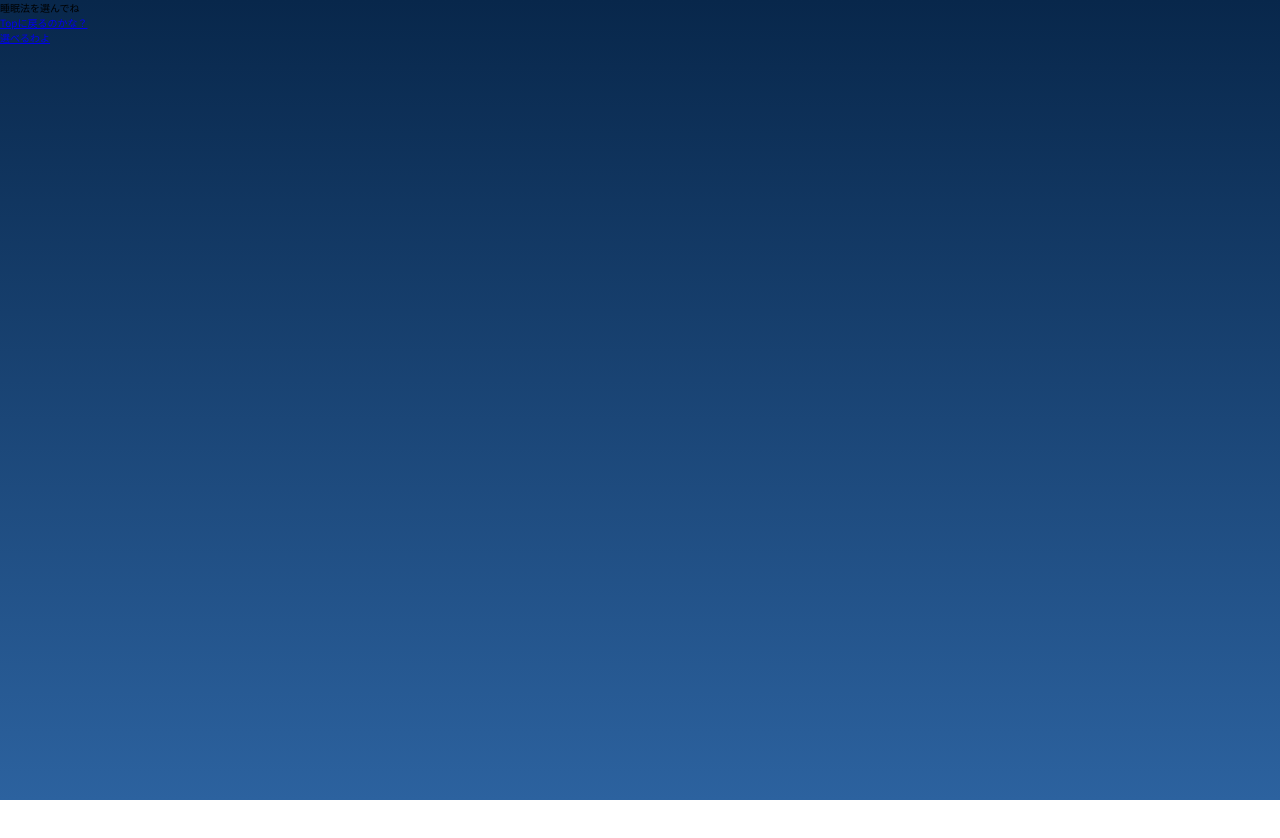
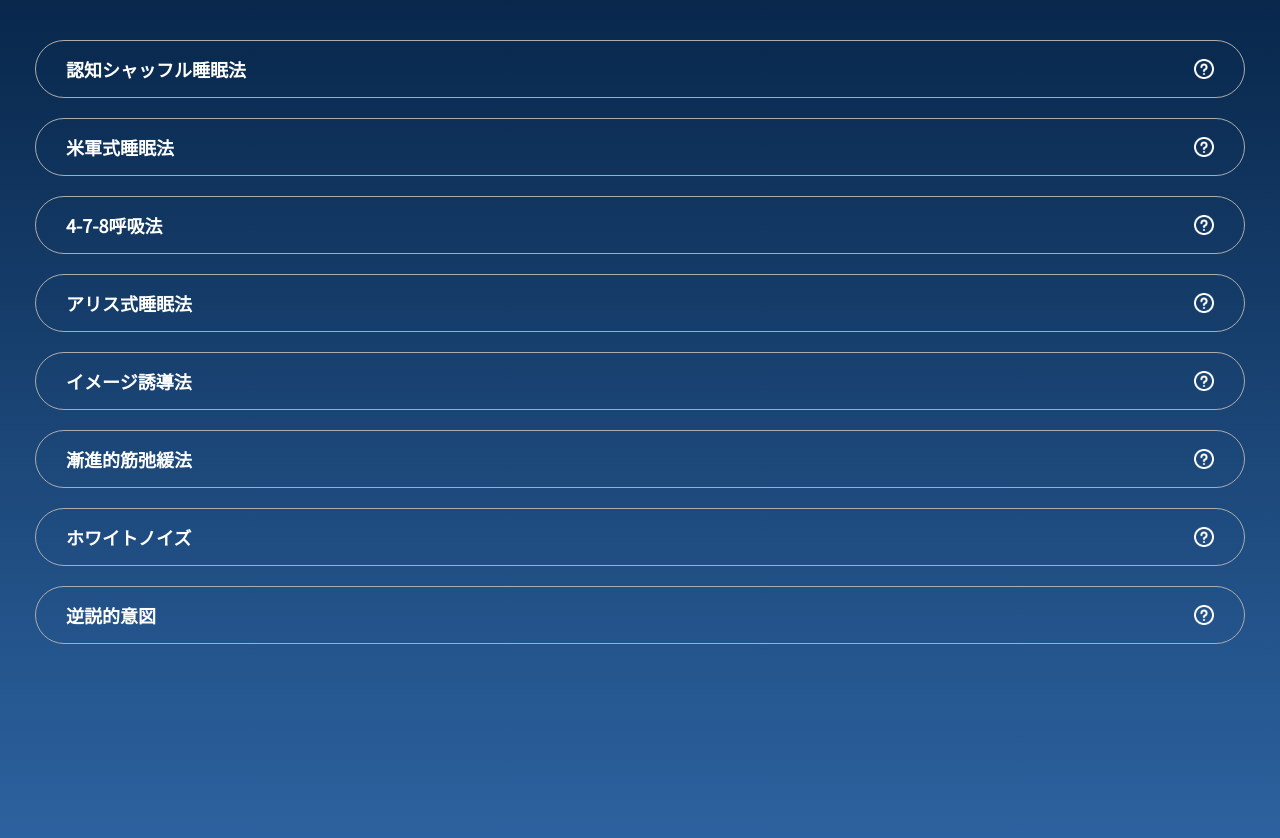
Before and after one commit to Sleepy-ECC/sleep_check, a React (Vite) app: page /Choice in a window 1280 px wide. Before the commit the page ends 800 px from the top, so only its background shows below. Built offline with nearby package versions, Linux system fonts and the light colour scheme.

Commit message:
Choiceページのstyle完成

```diff
--- a/src/Choice/Choice.css
+++ b/src/Choice/Choice.css
@@ -0,0 +1,6 @@
+.choice_lists {
+    display: flex;
+    flex-direction: column;
+    gap: 20px;
+    margin: 40px 35px;
+}
--- a/src/Choice/Choice.tsx
+++ b/src/Choice/Choice.tsx
@@ -1,13 +1,29 @@
-import { Link } from "@tanstack/react-router";
+// import { Link } from "@tanstack/react-router";
 import "./Choice.css";
+import ChoiceList from "../components/ChoiceList";
+
+type Select = {
+    text: string;
+    path: string;
+};
+
+const selects: Array<Select> = [
+    { text: "認知シャッフル睡眠法", path: "/Shuffle" },
+    { text: "米軍式睡眠法", path: "/" },
+    { text: "4-7-8呼吸法", path: "/" },
+    { text: "アリス式睡眠法", path: "/" },
+    { text: "イメージ誘導法", path: "/" },
+    { text: "漸進的筋弛緩法", path: "/" },
+    { text: "ホワイトノイズ", path: "/" },
+    { text: "逆説的意図", path: "/" },
+];
 
 function Choice() {
     return (
-        <div>
-            <p>睡眠法を選んでね</p>
-            <Link to="/">Topに戻るのかな？</Link>
-            <br />
-            <Link to="/Shuffle">選べるわよ</Link>
+        <div className="choice_lists">
+            {selects.map((item, index) => (
+                <ChoiceList text={item.text} path={item.path} index={index} />
+            ))}
         </div>
     );
 }
--- a/src/Top/Top.tsx
+++ b/src/Top/Top.tsx
@@ -1,6 +1,6 @@
 import "./Top.css";
+import { Link } from "@tanstack/react-router";
 import Hituji from "../assets/hituzi.png";
-import { Link } from "@tanstack/react-router";
 import SelectBtn from "../components/SelectBtn";
 
 function Top() {
--- /dev/null
+++ b/src/components/ChoiceList.css
@@ -0,0 +1,18 @@
+.list_wrap {
+    display: flex;
+    justify-content: space-between;
+    align-items: center;
+    padding: 15px 30px;
+    border-radius: 32px;
+    border: #acacac 1px solid;
+    text-decoration: none;
+    h2 {
+        font-size: 1.8rem;
+        color: #fff;
+    }
+    img {
+        width: 20px;
+        height: 20px;
+        object-fit: cover;
+    }
+}
--- /dev/null
+++ b/src/components/ChoiceList.tsx
@@ -0,0 +1,22 @@
+import "./ChoiceList.css";
+import { Link } from "@tanstack/react-router";
+import icon from "../assets/question_icon.png";
+
+type Props = {
+    text: string;
+    path: string;
+    index: number;
+};
+
+function ChoiceList({ text, path, index }: Props) {
+    return (
+        <>
+            <Link to={path} className="list_wrap" key={index}>
+                <h2>{text}</h2>
+                <img src={icon} alt="" />
+            </Link>
+        </>
+    );
+}
+
+export default ChoiceList;
```
Also changed, not shown: src/assets/question_icon.png (added).
